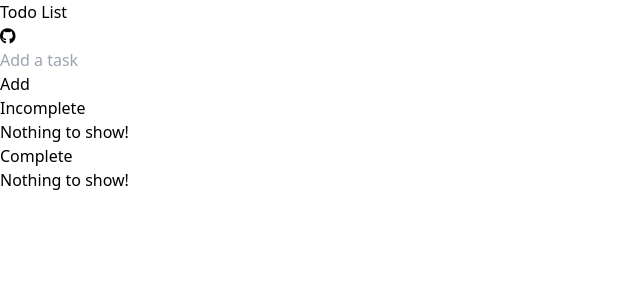
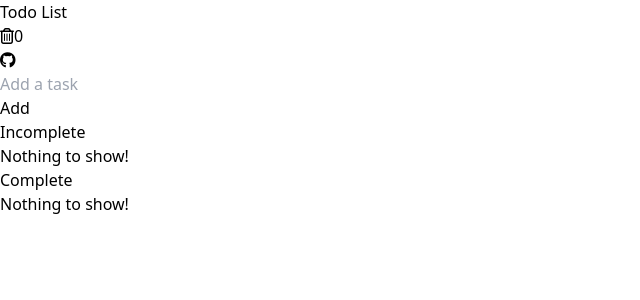
Before and after one commit to nishu-ptg/twr-todo-list, a React (Vite) app: page / in a window 1280 px wide. Shown: the top 300 px of the page, without its empty margins (0-640 px from the left). Built offline with nearby package versions, Linux system fonts and the light colour scheme.

Commit message:
task resrote test

```diff
--- a/src/App.jsx
+++ b/src/App.jsx
@@ -60,6 +60,20 @@ function App() {
   const deleteTask = (taskId) => {
     setTasks((prevTasks) => prevTasks.filter((task) => task.id !== taskId));
   };
+  const toggleDelete = (taskId) => {
+    setTasks((prevTasks) =>
+      prevTasks.map((task) =>
+        task.id === taskId
+          ? {
+              ...task,
+              delAt: task.delAt ? undefined : new Date().toISOString(),
+            }
+          : task
+      )
+    );
+  };
+
+  const deletedCount = tasks.filter((task) => task.delAt).length;
 
   useEffect(() => {
     localStorage.setItem("taskList", JSON.stringify(tasks));
@@ -82,7 +96,14 @@ function App() {
   return (
     <div className="min-h-screen bg-gradient-to-br from-indigo-50 via-indigo-100 to-indigo-50 flex flex-col justify-center items-center text-gray-800">
       <div className="container mx-auto flex-1 flex flex-col gap-[1.6vw] md:gap-[1vw] p-[1.6vw] md:p-[1vw]">
-        <HeaderSection />
+        <HeaderSection
+          deletedCount={deletedCount}
+          openModal={openModal}
+          closeModal={closeModal}
+          tasks={tasks}
+          restoreTask={toggleDelete}
+          deleteTask={deleteTask}
+        />
         <InputSection onAddTask={addTask} />
         <TaskSection
           tasks={tasks}
@@ -90,7 +111,8 @@ function App() {
           openModal={openModal}
           closeModal={closeModal}
           editTask={editTask}
-          deleteTask={deleteTask}
+          // deleteTask={deleteTask}
+          deleteTask={toggleDelete}
         />
 
         <Modal isOpen={isModalOpen} closeModal={closeModal} title={modalTitle}>
--- a/src/components/HeaderSection.jsx
+++ b/src/components/HeaderSection.jsx
@@ -1,7 +1,27 @@
 import React from "react";
 import Card from "./Card";
+import TrashView from "./TrashView";
 
-const HeaderSection = () => {
+const HeaderSection = ({
+  deletedCount,
+  openModal,
+  closeModal,
+  tasks,
+  restoreTask,
+  deleteTask,
+}) => {
+  const handleTrashClick = () => {
+    openModal(
+      "Deleted Tasks",
+      <TrashView
+        deletedCount={deletedCount}
+        tasks={tasks}
+        restoreTask={restoreTask}
+        deleteTask={deleteTask}
+      />
+    );
+  };
+
   return (
     <Card
       bg="bg-gradient-to-br from-indigo-300 to-indigo-500"
@@ -11,8 +31,21 @@ const HeaderSection = () => {
       <h1 className="text-lg font-bold text-yellow-200 p-[1.6vw] md:p-[1vw]">
         Todo List
       </h1>
-      <ul>
-        <li className="px-[1.6vw] md:px-[1vw]">
+      <ul className="flex mx-[1.6vw] md:mx-[1vw] gap-[1.6vw] md:gap-[1vw]">
+        <li>
+          <a href="#" title="Open Trash" onClick={handleTrashClick}>
+            <Card
+              padding="p-0"
+              additionalClass="h-9 px-[1.6vw] md:px-[1vw] flex justify-center items-center"
+            >
+              <i className="fa-regular fa-trash-can text-xl"></i>
+              <span className="inline-block bg-red-500 text-white text-xs font-semibold px-2 py-0 rounded-full ml-2">
+                {deletedCount}
+              </span>
+            </Card>
+          </a>
+        </li>
+        <li>
           <a
             href="https://github.com/nishu-ptg/twr-todo-list/"
             target="_blank"
@@ -30,7 +63,7 @@ const HeaderSection = () => {
               padding="p-0"
               additionalClass="w-9 h-9 flex justify-center items-center"
             >
-              <i class="fa-brands fa-github text-xl"></i>
+              <i className="fa-brands fa-github text-xl"></i>
             </Card>
           </a>
         </li>
--- a/src/components/TaskSection.jsx
+++ b/src/components/TaskSection.jsx
@@ -9,8 +9,14 @@ const TaskSection = ({
   editTask,
   deleteTask,
 }) => {
-  const incompleteTasks = tasks.filter((task) => task.status === 0);
-  const completeTasks = tasks.filter((task) => task.status === 1);
+  // const incompleteTasks = tasks.filter((task) => task.status === 0);
+  // const completeTasks = tasks.filter((task) => task.status === 1);
+  const incompleteTasks = tasks.filter(
+    (task) => task.status === 0 && task.delAt === undefined
+  );
+  const completeTasks = tasks.filter(
+    (task) => task.status === 1 && task.delAt === undefined
+  );
 
   return (
     <div className="flex flex-1 gap-[1.6vw] md:gap-[1vw]">
--- /dev/null
+++ b/src/components/TrashView.jsx
@@ -0,0 +1,64 @@
+import React from "react";
+import Card from "./Card";
+
+const TrashView = ({ tasks, restoreTask }) => {
+  const deletedTasks = tasks.filter((task) => task.delAt !== undefined);
+
+  const handleRestore = (taskId) => {
+    restoreTask(taskId);
+  };
+
+  return (
+    <div className="overflow-x-auto">
+      <table className="table-auto w-full border-collapse border border-gray-300">
+        <thead>
+          <tr className="bg-indigo-100 text-left">
+            <th className="border border-indigo-300 px-4 py-2">#</th>
+            <th className="border border-indigo-300 px-4 py-2">Task</th>
+            <th className="border border-indigo-300 px-4 py-2">Deleted On</th>
+            <th className="border border-indigo-300 px-4 py-2">Action</th>
+          </tr>
+        </thead>
+        <tbody>
+          {deletedTasks.map((entry, index) => (
+            <tr
+              key={index}
+              className={index % 2 === 0 ? "bg-white" : "bg-indigo-50"}
+            >
+              <td className="border border-indigo-300 px-4 py-2 text-gray-700">
+                {index + 1}
+              </td>
+              <td className="border border-indigo-300 px-4 py-2 text-gray-700">
+                {entry.text}
+              </td>
+              <td className="border border-indigo-300 px-4 py-2 text-gray-700">
+                {new Date(entry.delAt).toLocaleString()}
+              </td>
+              <td className="border border-indigo-300 px-4 py-2 text-gray-700">
+                <div
+                  title="Restore"
+                  className="cursor-pointer flex justify-center"
+                  onClick={() => {
+                    handleRestore(entry.id);
+                  }}
+                >
+                  <Card
+                    padding="py-0 px-2"
+                    shadow="shadow-sm hover:shadow-lg"
+                    additionalClass="flex justify-center border border-green-500"
+                  >
+                    <button>
+                      <i className="fa-solid fa-rotate-left text-green-500"></i>
+                    </button>
+                  </Card>
+                </div>
+              </td>
+            </tr>
+          ))}
+        </tbody>
+      </table>
+    </div>
+  );
+};
+
+export default TrashView;
```
